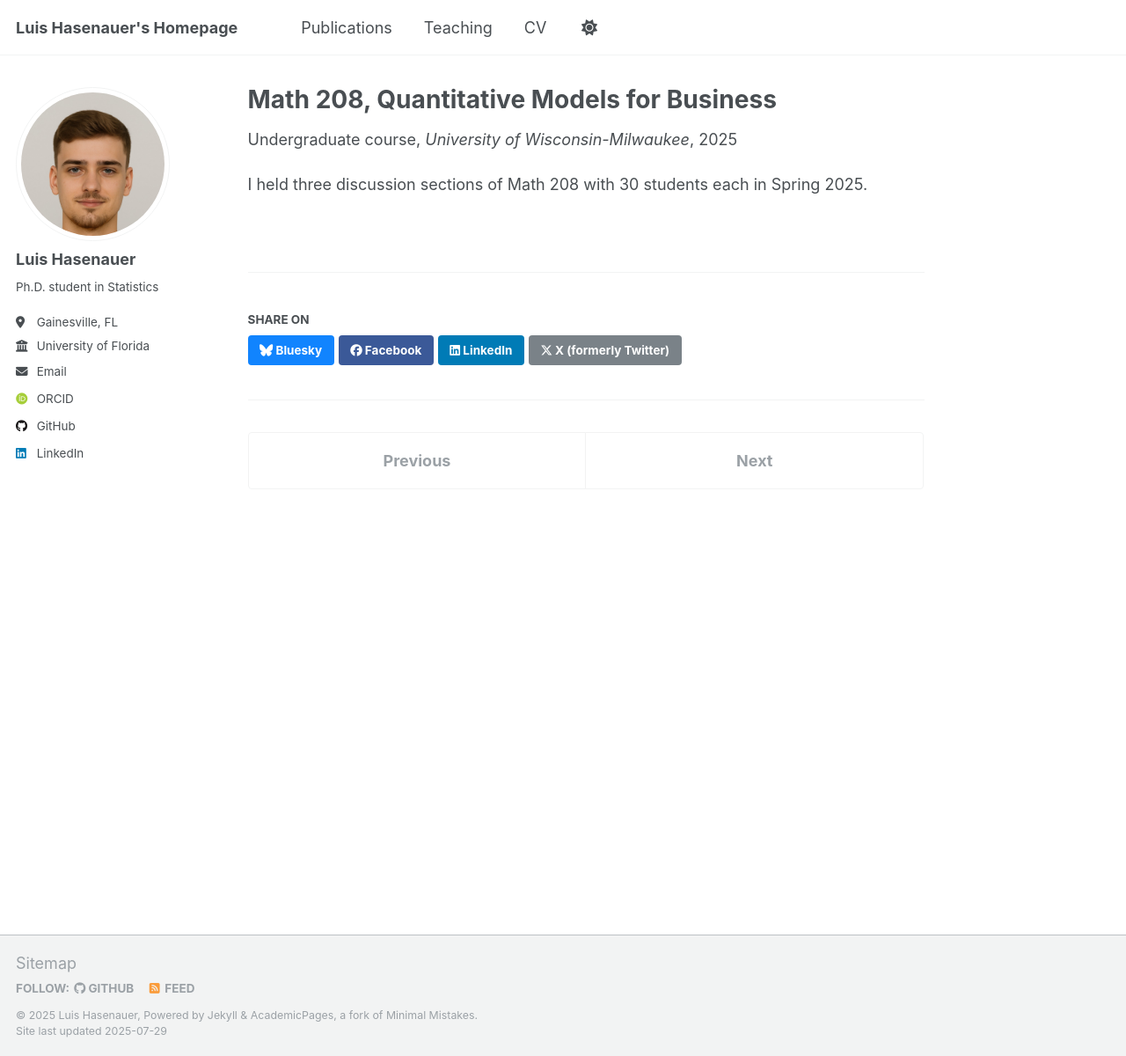
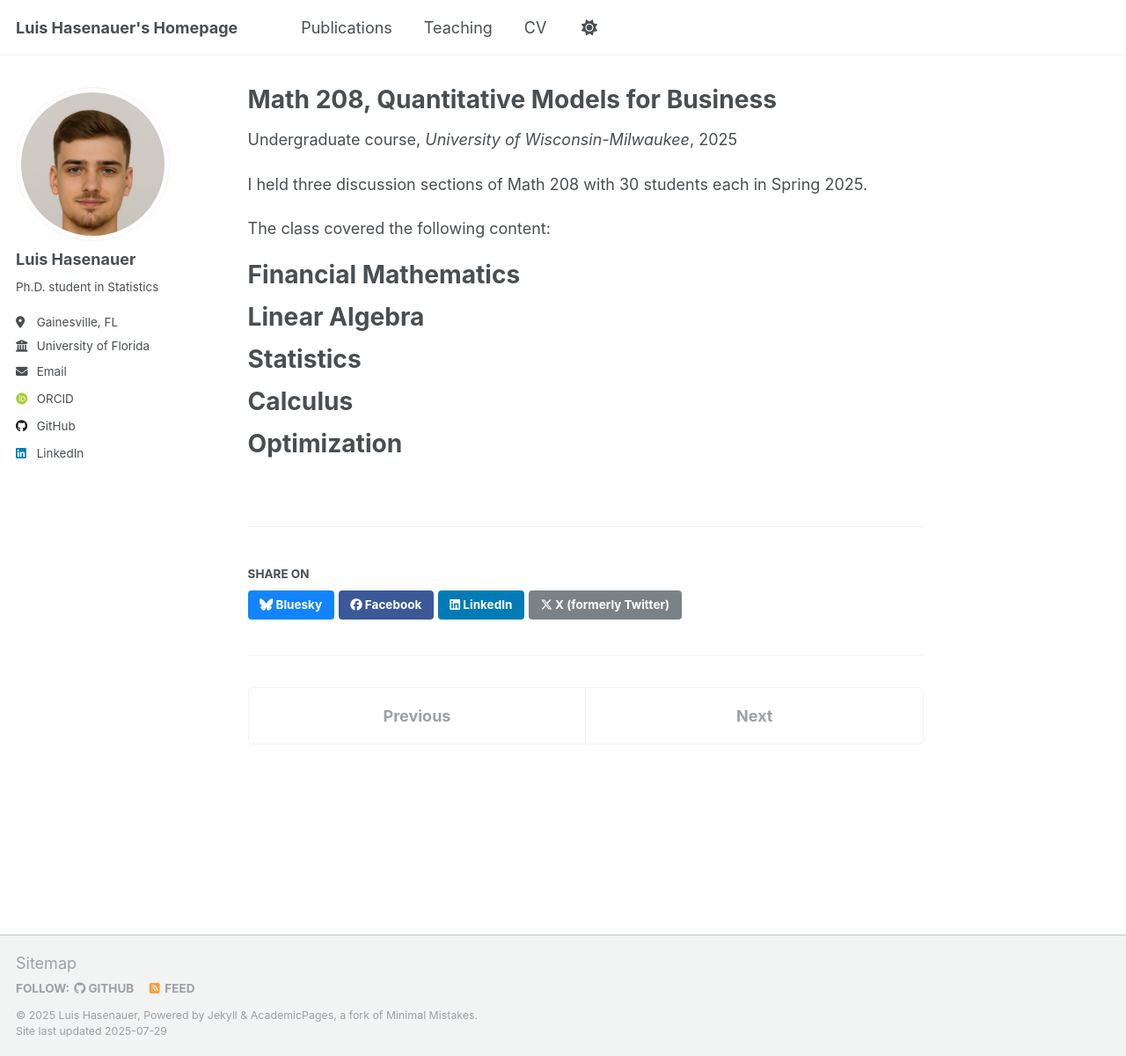
Before and after one commit to LuisHasenauer/LuisHasenauer.github.io, a Jekyll site: the page built from _teaching/2025-spring-teaching-1.md, in a window 1280 px wide and 1200 px high. Shown: the whole window at 88% size. Built offline with Jekyll 4.4.1, drawn with Linux system fonts in a browser that asks for light colours; some web fonts are replaced; a script that is not in the unit is left out.

Commit message:
Update 2025-spring-teaching-1.md

```diff
--- a/_teaching/2025-spring-teaching-1.md
+++ b/_teaching/2025-spring-teaching-1.md
@@ -9,3 +9,20 @@ location: "Milwaukee, WI"
 ---
 
 I held three discussion sections of Math 208 with 30 students each in Spring 2025.
+
+The class covered the following content:
+
+Financial Mathematics
+======
+
+Linear Algebra
+======
+
+Statistics
+======
+
+Calculus
+======
+
+Optimization
+======
```
